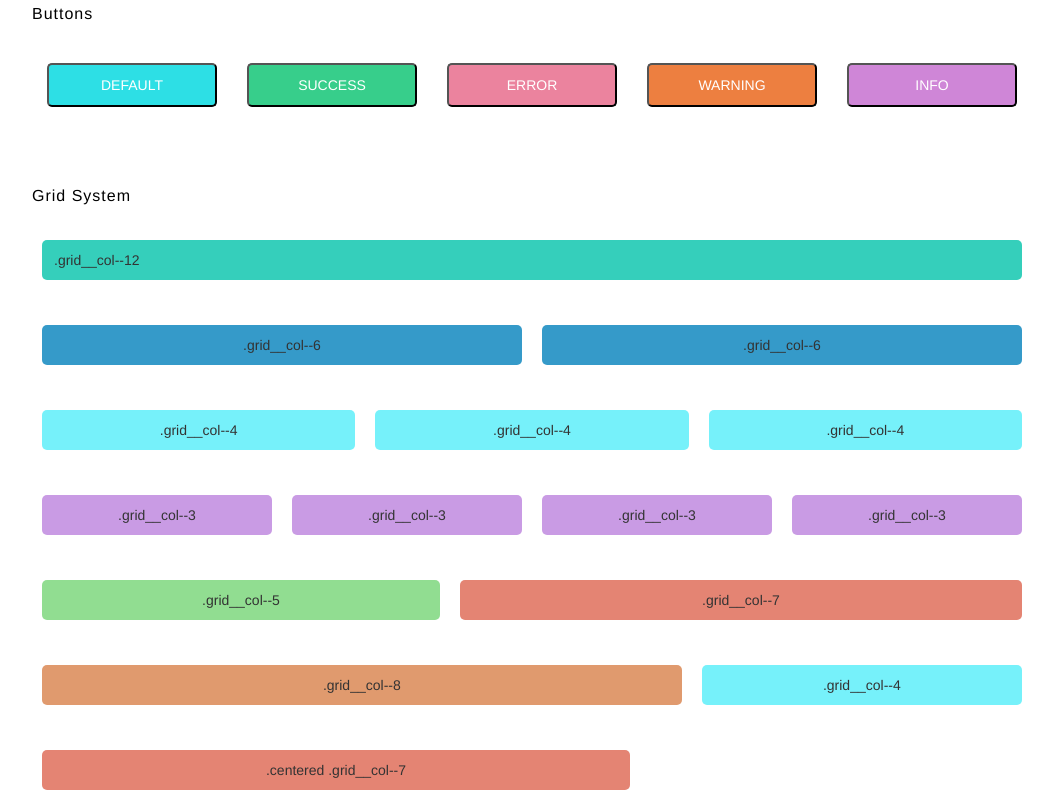
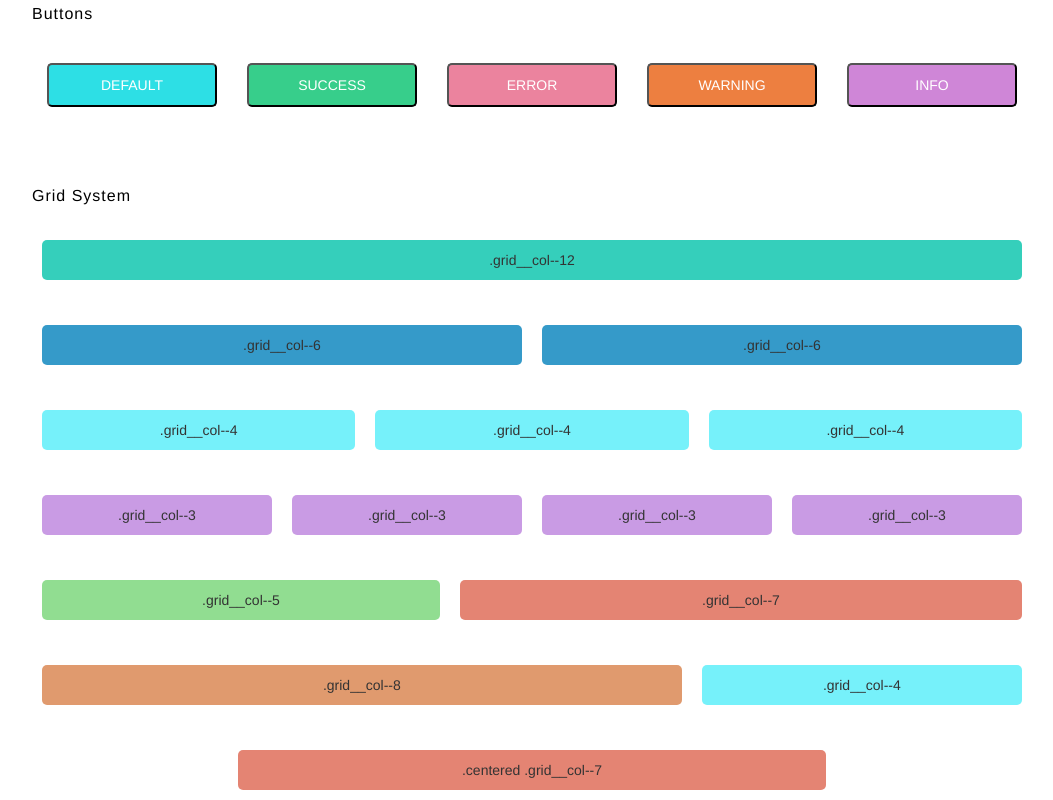
Before and after one commit to leannepepper/web-style-guide, a plain HTML site: page index.html in a window 1280 px wide. Shown: the part 1147-1947 px from the top of the page, without its empty margins (108-1161 px from the left). Drawn offline with Linux system fonts and the light colour scheme.

Commit message:
fixed spacing and sizes in grid systems

```diff
--- a/scss/components/_grid.scss
+++ b/scss/components/_grid.scss
@@ -6,7 +6,7 @@
 .grid__row {
     margin-top: 25px;
     @include mq-display(flex){
-        justify-content: space-between;
+        justify-content: space-around;
     }
 }
 // to calculate grid widths, do 12/col--num = x, 100/x= your percentage.
@@ -46,3 +46,11 @@
     width: 66.67%;
     text-align: center;
 }
+// targeting .grid__col--12 in grid systems in order to center the text in desktop view.
+.headline--secondary+.grid__row {
+    .grid__col--12.theme__colors {
+        @media screen and (min-width: 769px){
+            display: inline-block;
+        }
+    }
+}
```
Also changed, not shown: css/styles.css, 1 other file.
